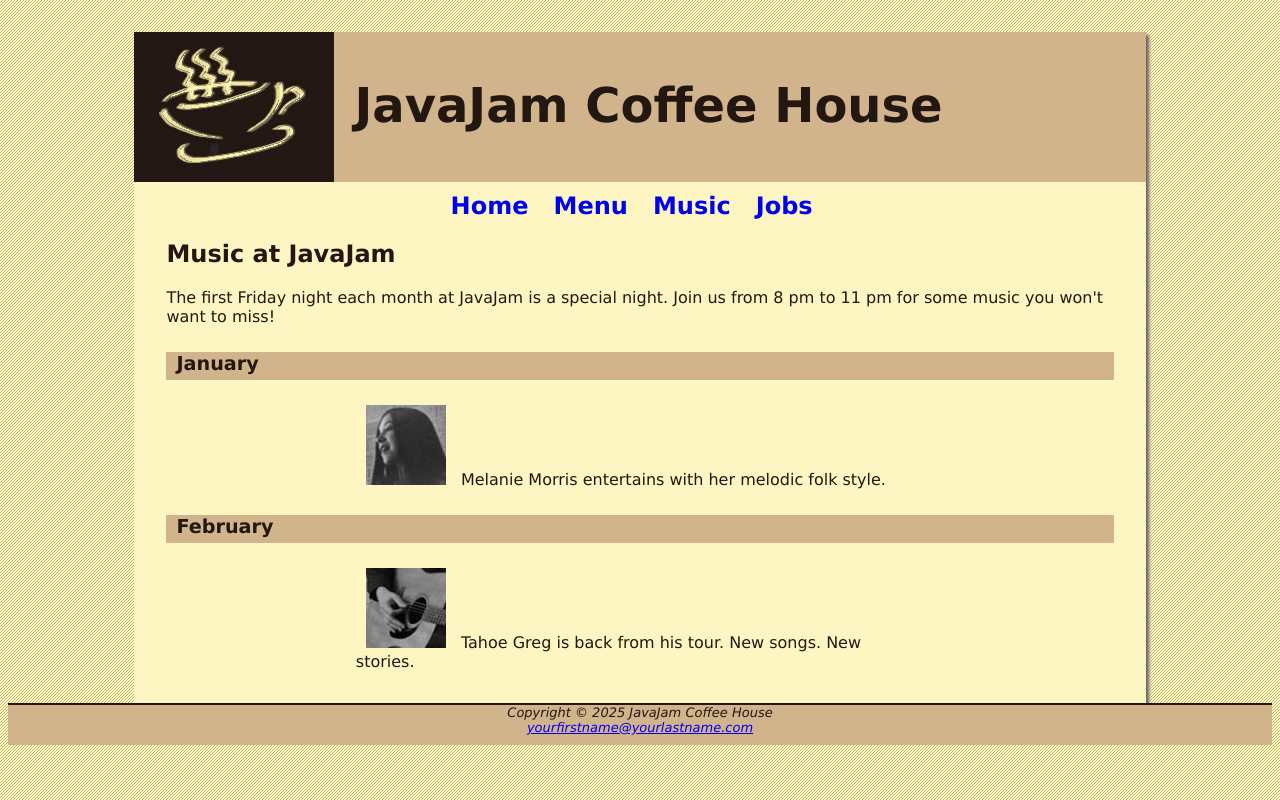
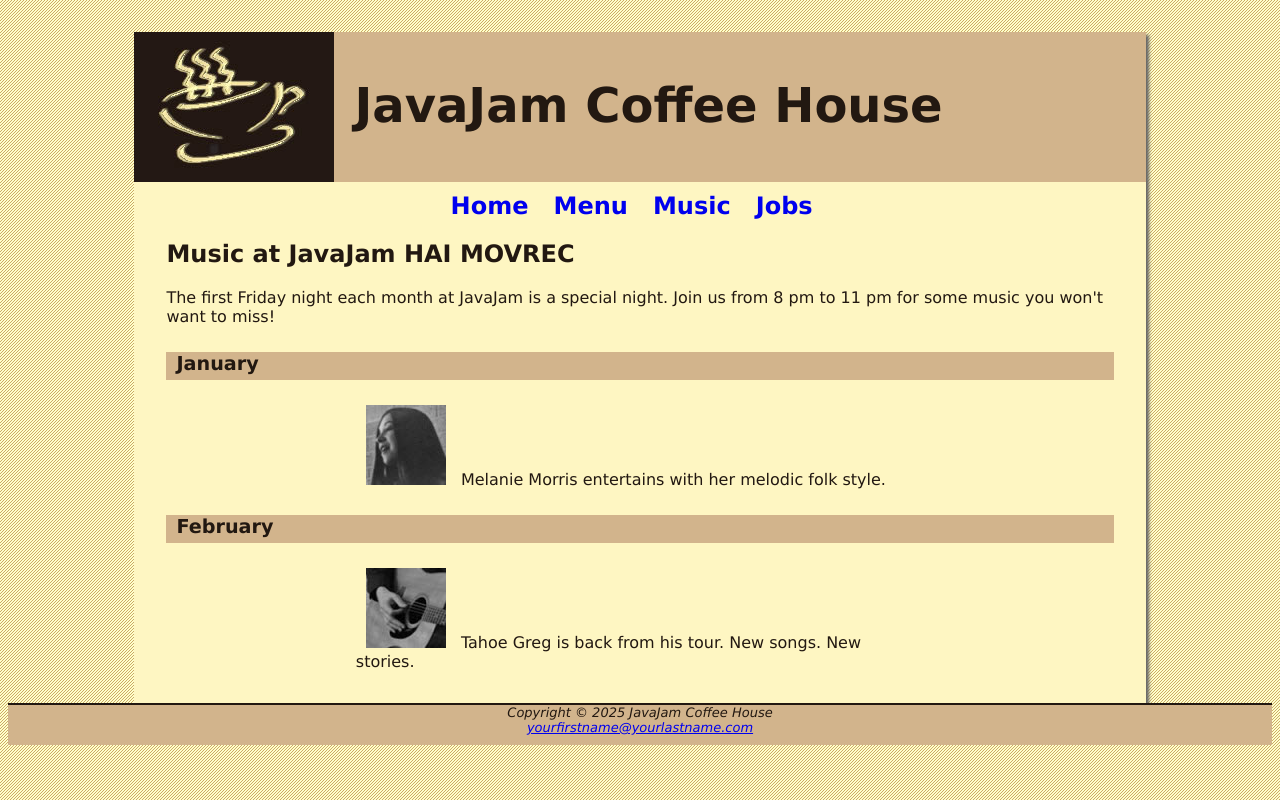
Before and after one commit to fwheda/MovRec, a plain HTML site: page javajam3/music.html in a window 1280 px wide. Drawn offline with Linux system fonts and the light colour scheme.

```diff
--- a/javajam3/music.html
+++ b/javajam3/music.html
@@ -19,7 +19,7 @@
     </nav>
 
     <main>
-        <h2>Music at JavaJam</h2>
+        <h2>Music at JavaJam HAI MOVREC</h2>
 
         <p>
             The first Friday night each month at JavaJam is a special night. Join us from 8 pm to 11
```
